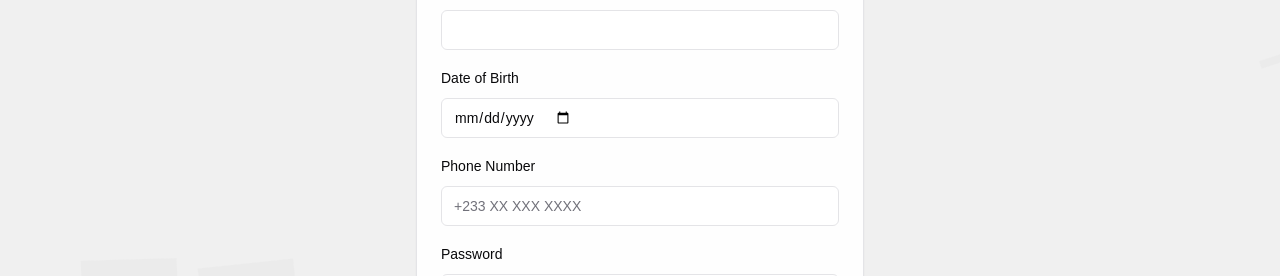
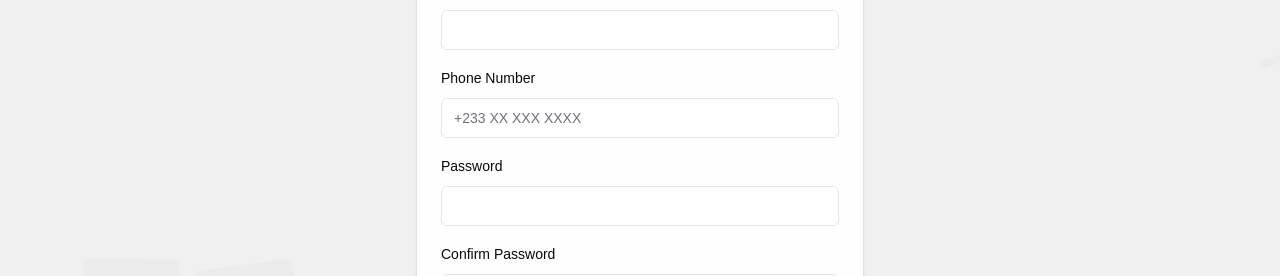
Before and after one commit to harryyking/Ghana-Passport-Application, a Next.js app: page /register in a window 1280 px wide. Shown: the part 437-713 px from the top of the page. Built offline with nearby package versions, Linux system fonts and the light colour scheme; grey boxes are pictures that could not be loaded.

Commit message:
replaced register

```diff
--- a/app/register/page.tsx
+++ b/app/register/page.tsx
@@ -46,7 +46,7 @@ export default function RegisterPage() {
   const [error, setError] = useState("")
   const [isFocused, setIsFocused] = useState(false)
   const router = useRouter()
-  const { register } = useAuth()
+  const { login } = useAuth()
 
   const handleGhanaCardChange = (e: React.ChangeEvent<HTMLInputElement>) => {
     const value = e.target.value.toUpperCase()
@@ -78,7 +78,7 @@ export default function RegisterPage() {
       return
     }
     try {
-      await register(ghanaCardNumber, password, fullName, dateOfBirth, phoneNumber)
+      await login(ghanaCardNumber, password, fullName,)
       router.push("/login")
     } catch (error) {
       setError("Registration failed. Please try again.")
@@ -162,16 +162,6 @@ export default function RegisterPage() {
                 <Input id="fullName" value={fullName} onChange={(e) => setFullName(e.target.value)} required />
               </div>
               <div className="space-y-2">
-                <Label htmlFor="dateOfBirth">Date of Birth</Label>
-                <Input
-                  id="dateOfBirth"
-                  type="date"
-                  value={dateOfBirth}
-                  onChange={(e) => setDateOfBirth(e.target.value)}
-                  required
-                />
-              </div>
-              <div className="space-y-2">
                 <Label htmlFor="phoneNumber">Phone Number</Label>
                 <Input
                   id="phoneNumber"
```
